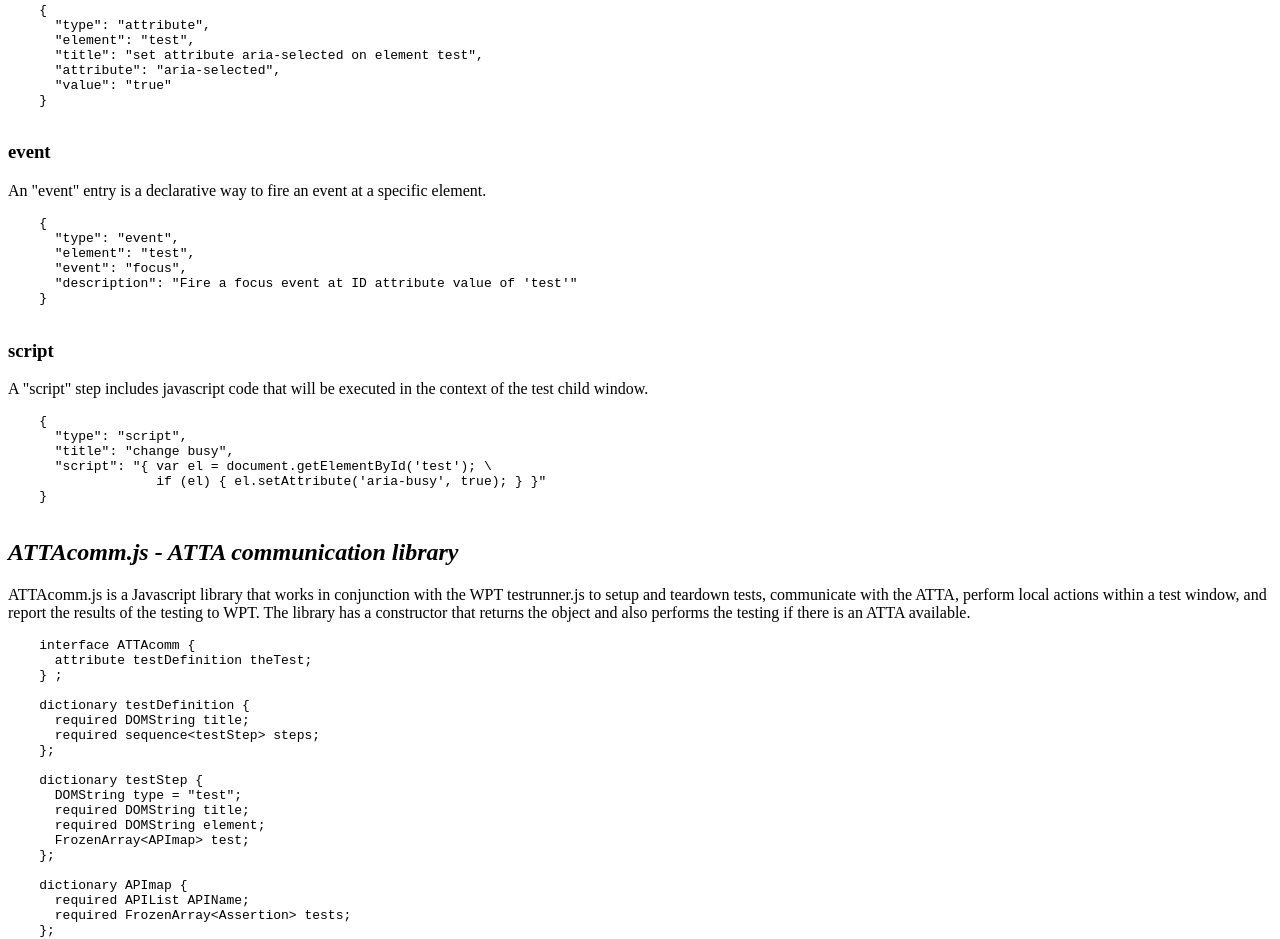
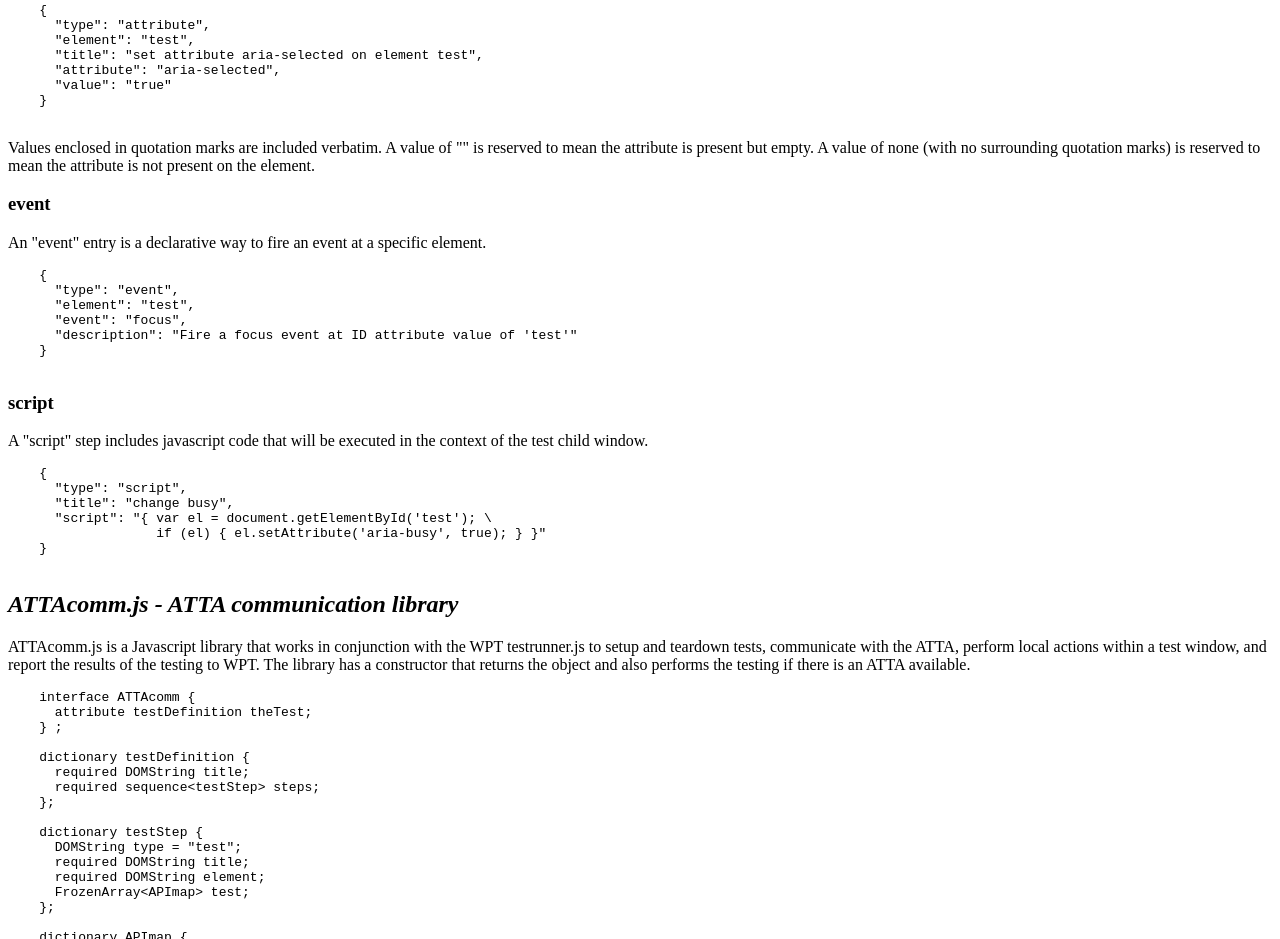
Before and after one commit to Spec-Ops/atta-api, a plain HTML site: page index.html in a window 1280 px wide. Shown: the part 6496-7435 px from the top of the page. Drawn offline with Linux system fonts and the light colour scheme.

Commit message:
Added note about reserved attribute values

```diff
--- a/index.html
+++ b/index.html
@@ -515,6 +515,10 @@ then role: grid, celcount: 2, rowcount: 3
       "value": "true"
     }
     </pre>
+    <p>Values enclosed in quotation marks are included verbatim.  A value of ""
+    is reserved to mean the attribute is present but empty.  A value of none
+    (with no surrounding quotation marks) is reserved to mean the attribute is
+    not present on the element.</p>
   </section>
 
   <section>
```
